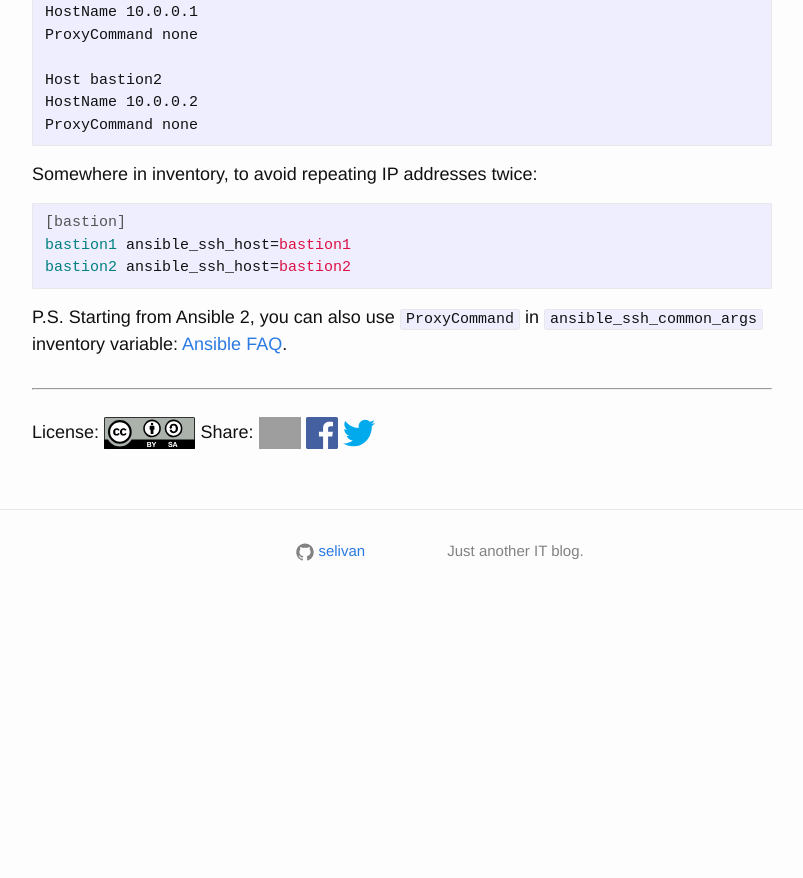
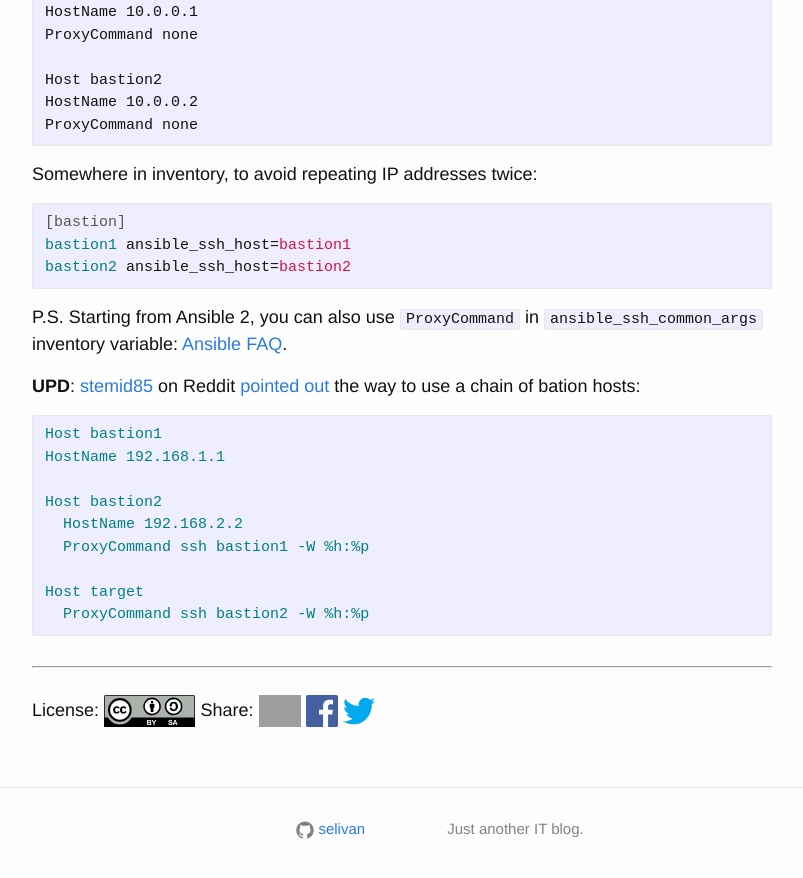
Before and after one commit to selivan/selivan.github.io, a Jekyll site: the page built from _posts/2018-01-29-ansible-ssh-bastion-host.md, in a window 1280 px wide and 900 px high, scrolled down 907 px. Shown: the top 878 px of the window, without its empty margins (238-1041 px from the left). Built offline with Jekyll 4.4.1, drawn with Linux system fonts in a browser that asks for light colours; comment, search, counter and statistics services are not loaded; before the commit the page ends 1530 px from its top, so only the background shows below that; grey boxes are pictures that could not be loaded.

Commit message:
Update 2018-01-29-ansible-ssh-bastion-host.md

````diff
--- a/_posts/2018-01-29-ansible-ssh-bastion-host.md
+++ b/_posts/2018-01-29-ansible-ssh-bastion-host.md
@@ -51,3 +51,16 @@ bastion2 ansible_ssh_host=bastion2
 ```
 
 P.S. Starting from Ansible 2, you can also use `ProxyCommand` in `ansible_ssh_common_args` inventory variable: [Ansible FAQ](https://docs.ansible.com/ansible/latest/faq.html#how-do-i-configure-a-jump-host-to-access-servers-that-i-have-no-direct-access-to).
+
+**UPD**: [stemid85](https://www.reddit.com/user/stemid85) on Reddit [pointed out](https://www.reddit.com/r/linuxadmin/comments/7tp0q1/using_ansible_with_bastion_host/dtfp057/) the way to use a chain of bation hosts:
+
+```ini
+Host bastion1                                                                                                                   HostName 192.168.1.1
+
+Host bastion2
+  HostName 192.168.2.2
+  ProxyCommand ssh bastion1 -W %h:%p
+
+Host target
+  ProxyCommand ssh bastion2 -W %h:%p
+```
````
